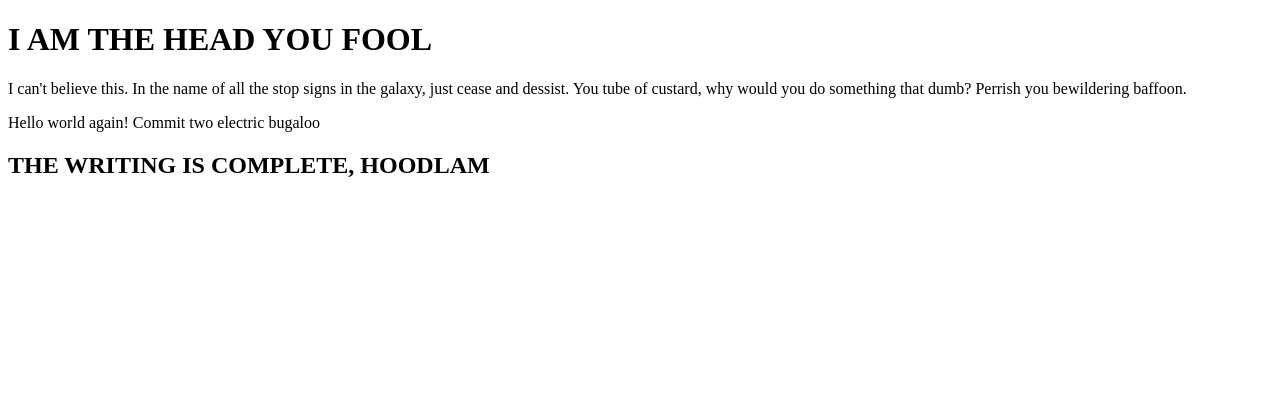
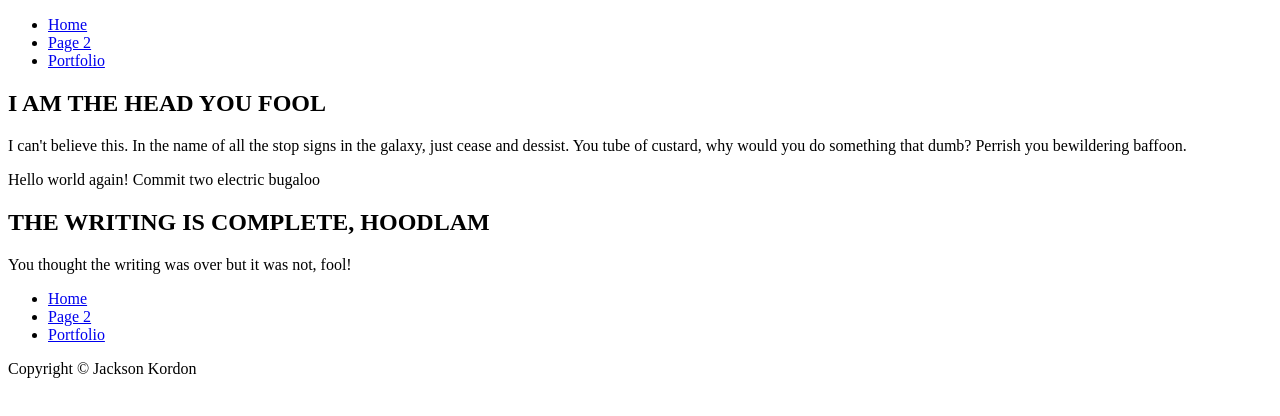
Before and after one commit to JKordon/Heresy, a plain HTML site: page index.html in a window 1280 px wide. Drawn offline with Linux system fonts and the light colour scheme.

Commit message:
Made new html pages

```diff
--- a/index.html
+++ b/index.html
@@ -3,12 +3,40 @@
 <html lang="en-US">
     <head>
         <meta charset="utf-8"/>
+        <meta charset="UTF-8">
+        <meta name="viewport" content="width=device-width, initial-scale=1.0">
         <title>THE WEBSITE OF DOOM</title>
     </head>
     <body>
-        <h1>I AM THE HEAD YOU FOOL</h1>
-        <p>I can't believe this. In the name of all the stop signs in the galaxy, just cease and dessist. You tube of custard, why would you do something that dumb? Perrish you bewildering baffoon.</p>
-        <p>Hello world again! Commit two electric bugaloo</p>
-        <h2>THE WRITING IS COMPLETE, HOODLAM</h2>
+        <header>
+            <nav>
+                <ul>
+                    <li><a href="index.html">Home</a></li>
+                    <li><a href="Page2.html">Page 2</a></li>
+                    <li><a href="Portfolio.html">Portfolio</a></li>
+                </ul>
+            </nav>
+        </header>
+        <main>
+    <section>
+                <h1>I AM THE HEAD YOU FOOL</h1>
+                <p>I can't believe this. In the name of all the stop signs in the galaxy, just cease and dessist. You tube of custard, why would you do something that dumb? Perrish you bewildering baffoon.</p>
+    </section>
+    <section>
+                <p>Hello world again! Commit two electric bugaloo</p>
+                <h2>THE WRITING IS COMPLETE, HOODLAM</h2>
+                <p>You thought the writing was over but it was not, fool!</p>
+    </section>
+        </main>
+        <footer>
+            <nav>
+                <ul>
+                    <li><a href="index.html">Home</a></li>
+                    <li><a href="Page2.html">Page 2</a></li>
+                    <li><a href="Portfolio.html">Portfolio</a></li>
+                </ul>
+            </nav>
+            <p>Copyright &copy; Jackson Kordon</p>
+        </footer>
     </body>
 </html>
```
Also changed, not shown: Page2.html (added, +19 -0 lines), Portfolio.html (added, +34 -0 lines), img/websiteimg.png (added), 1 other file.
